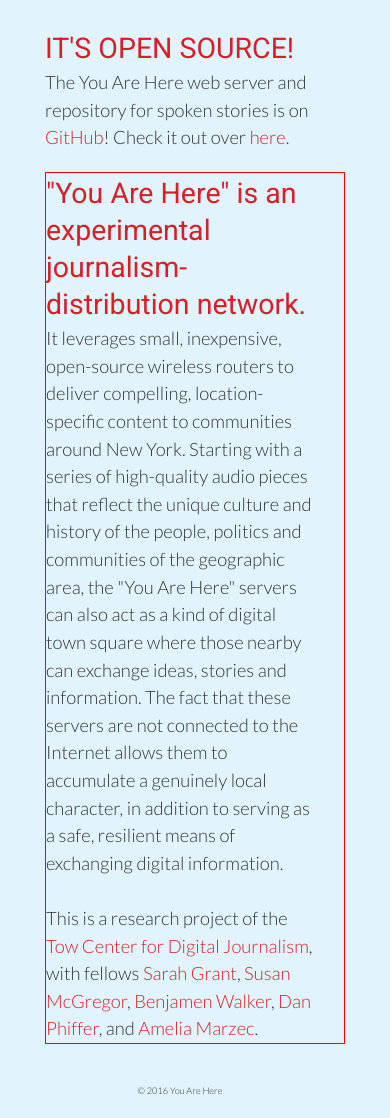
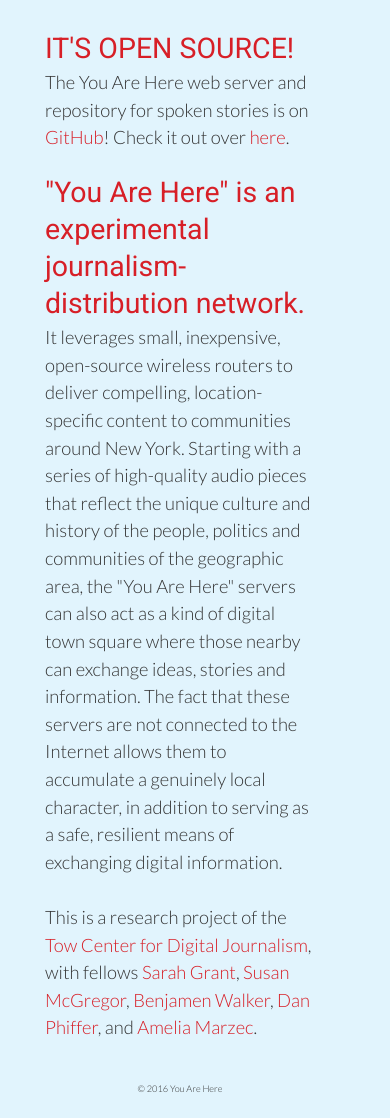
Before and after one commit to TowCenter/YouAreHere, a Jekyll site: the page built from index.html, in a window 390 px wide. Shown: the part 1847-2965 px from the top of the page. Built offline with Jekyll 4.4.1, drawn with Linux system fonts in a browser that asks for light colours; nearby versions of some CDN libraries; some web fonts are replaced; library files that are not in the unit come from our copies; comment, search, counter and statistics services are not loaded.

Commit message:
Update style.css

```diff
--- a/assets/themes/bootstrap-3/css/style.css
+++ b/assets/themes/bootstrap-3/css/style.css
@@ -411,13 +411,12 @@
 @media only screen and (max-width: 1400px) {
  .sidebar {
     max-width: none;
-    width:35%;
+    width:30%;
     padding: 0 0px 0 0;
-    border:1px solid red;
   }
   .content{
      max-width: none;
-     width:60%;
+     width:66%;
   }
   .row{
      max-width:1100px;
@@ -430,7 +429,6 @@
     max-width: none;
     width:100%;
     padding: 0 30px 0 0;
-    border:1px solid purple;
   }
   .sidebar div {
     display: inline-block;
```
